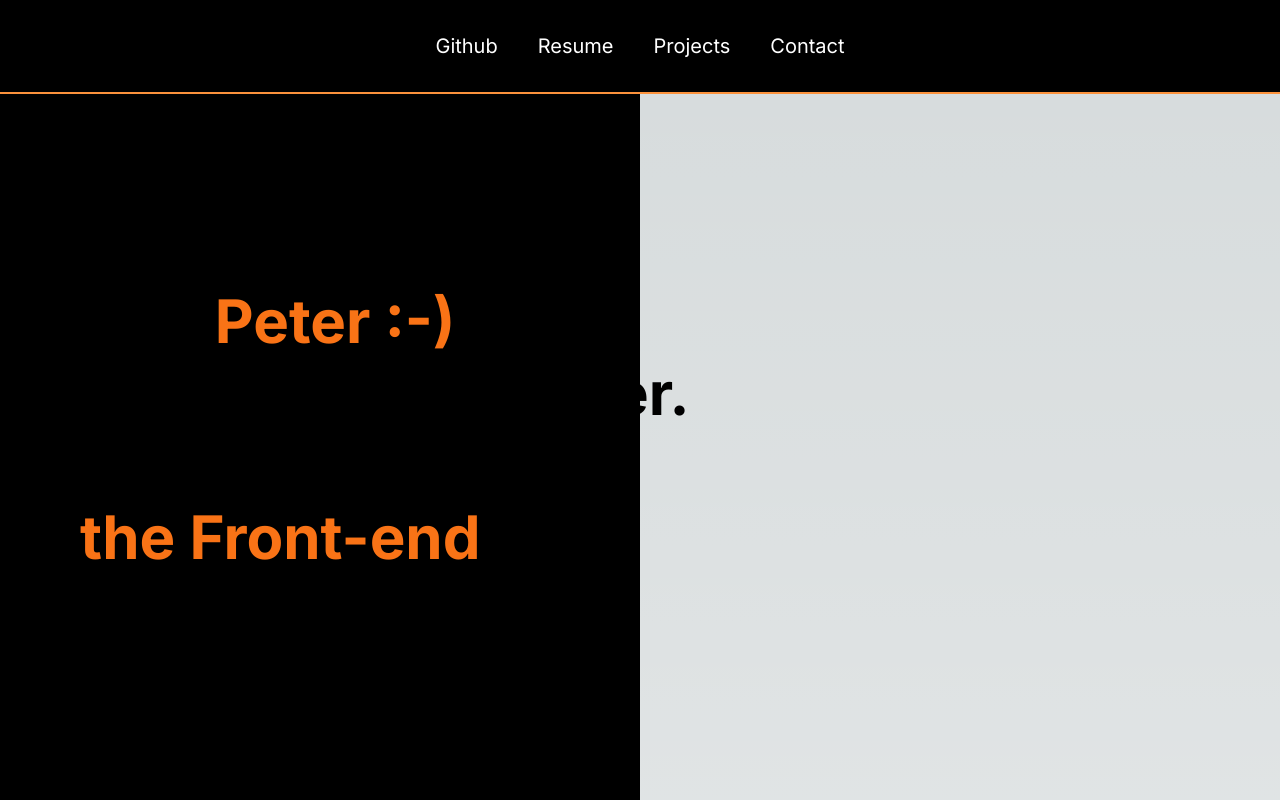
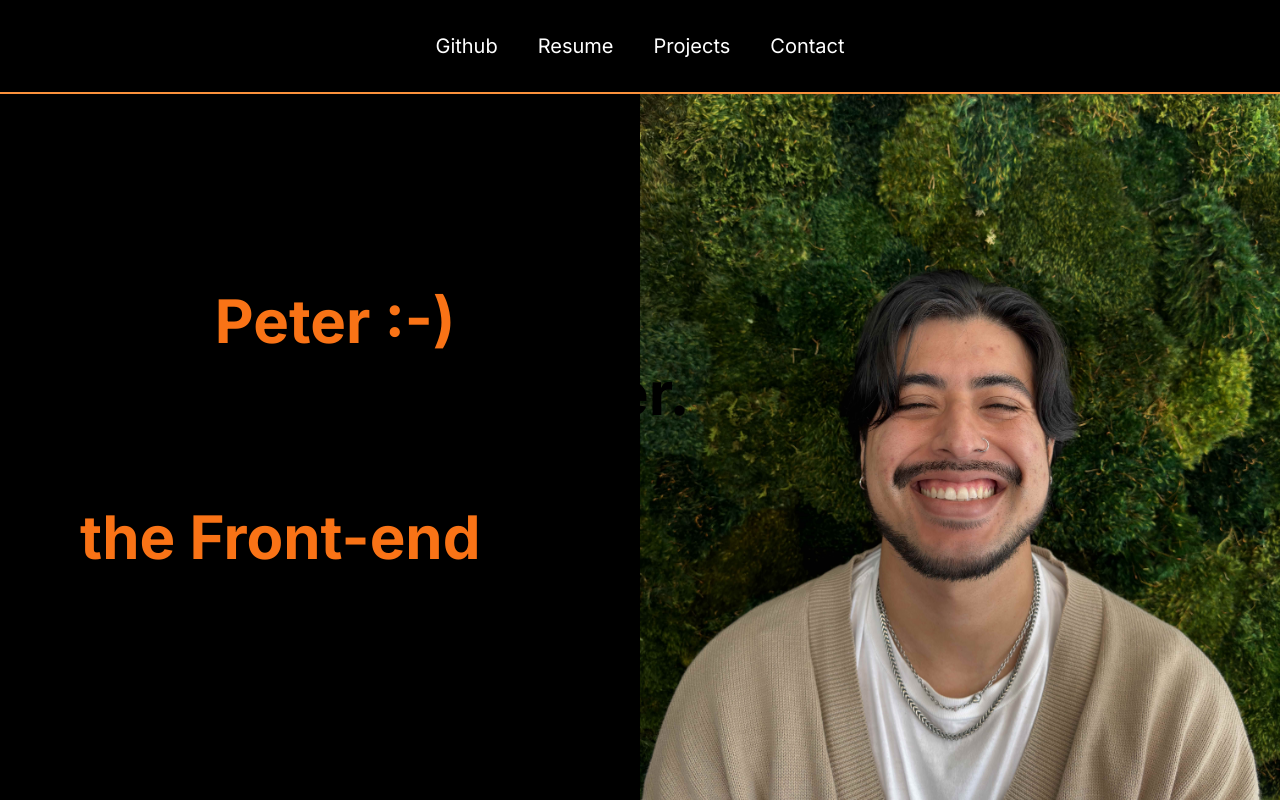
Before and after one commit to PetDios9/personal-site-v2, a Next.js app: page / in a window 1280 px wide. Shown: the top 800 px of the page. Built offline with nearby package versions, Linux system fonts and the light colour scheme.

Commit message:
style: portrait now inline with intro text

```diff
--- a/src/app/page.tsx
+++ b/src/app/page.tsx
@@ -5,14 +5,14 @@ import Portrait from "../components/Portrait";
 
 export default function Home() {
   return (
-    <div className="relative flex flex-col">
+    <div className="relative flex flex-col bg-black">
       <div className="fixed top-0 z-50">
         <Header />
       </div>
       <div className="sticky top-0 lg:z-40">
         <AboutMe />
       </div>
-      <div className="sticky top-0" id="portrait">
+      <div className="sticky lg:fixed top-0" id="portrait">
         <Portrait />
       </div>
       <div className="sticky top-0" id="projects">
--- a/src/components/Portrait.tsx
+++ b/src/components/Portrait.tsx
@@ -2,7 +2,7 @@ import Image from "next/image";
 
 export default function Portrait() {
   return (
-    <div className="lg:grid lg:grid-cols-2 lg:justify-center lg:content-center w-auto bg-orange-500">
+    <div className="lg:grid lg:grid-cols-2 lg:justify-center lg:content-center w-auto bg-black">
       <div className="hidden h-screen lg:flex flex-col justify-center items-center lg:items-start lg:pl-14 xl:pl-20 gap-3"></div>
       <div className="flex justify-center h-screen w-full bg-cover max-w-fit">
         <Image
@@ -14,14 +14,5 @@ export default function Portrait() {
         />
       </div>
     </div>
-    // <div className="flex justify-center h-screen w-full bg-cover max-w-fit">
-    //   <Image
-    //     src="/IMG_4737-min.jpeg"
-    //     width={900}
-    //     height={1000}
-    //     alt="Peter Diosdado"
-    //     className="object-cover"
-    //   />
-    // </div>
   );
 }
```
